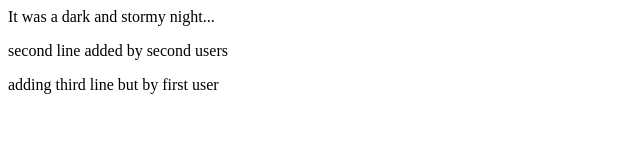
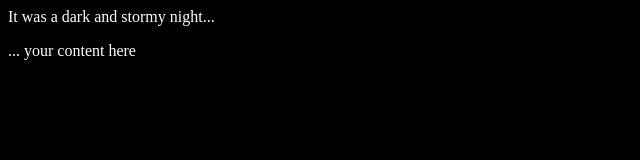
Before and after one commit to mbain108/fireside-story, a plain HTML site: page index.html in a window 1280 px wide. Shown: the whole page, without its empty margins (0-640 px from the left). Drawn offline with Linux system fonts and the light colour scheme.

Commit message:
Added style.css

```diff
--- a/index.html
+++ b/index.html
@@ -1,7 +1,9 @@
 <html>
+  <head>
+    <link rel="stylesheet" type="text/css" href="style.css">
+  </head>
   <body>
     <p>It was a dark and stormy night...</p>
-    <p>second line added by second users</p>
-    <p>adding third line but by first user</p>
+    ... your content here
   </body>
 </html>
--- /dev/null
+++ b/style.css
@@ -0,0 +1,4 @@
+body {
+    color: white;
+    background-color: black;
+  }
```
